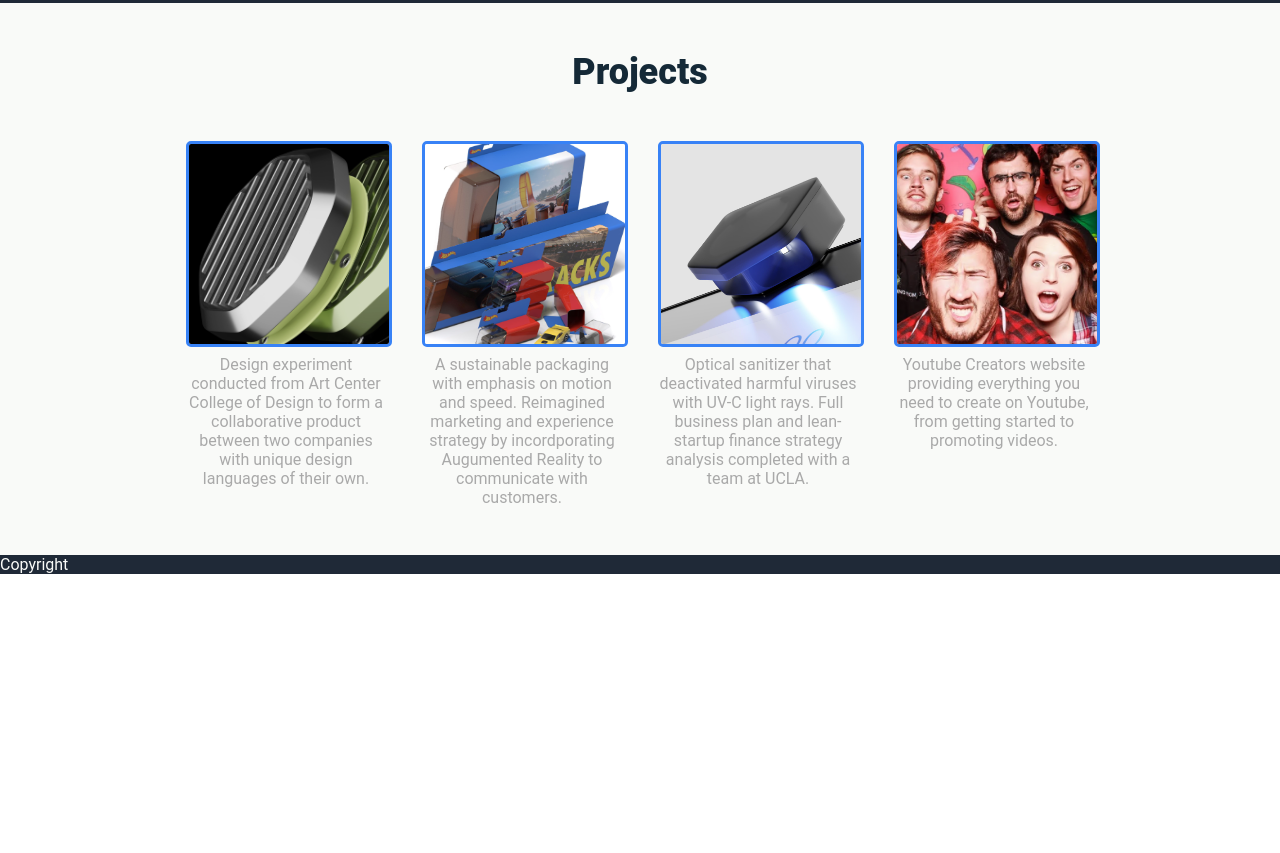
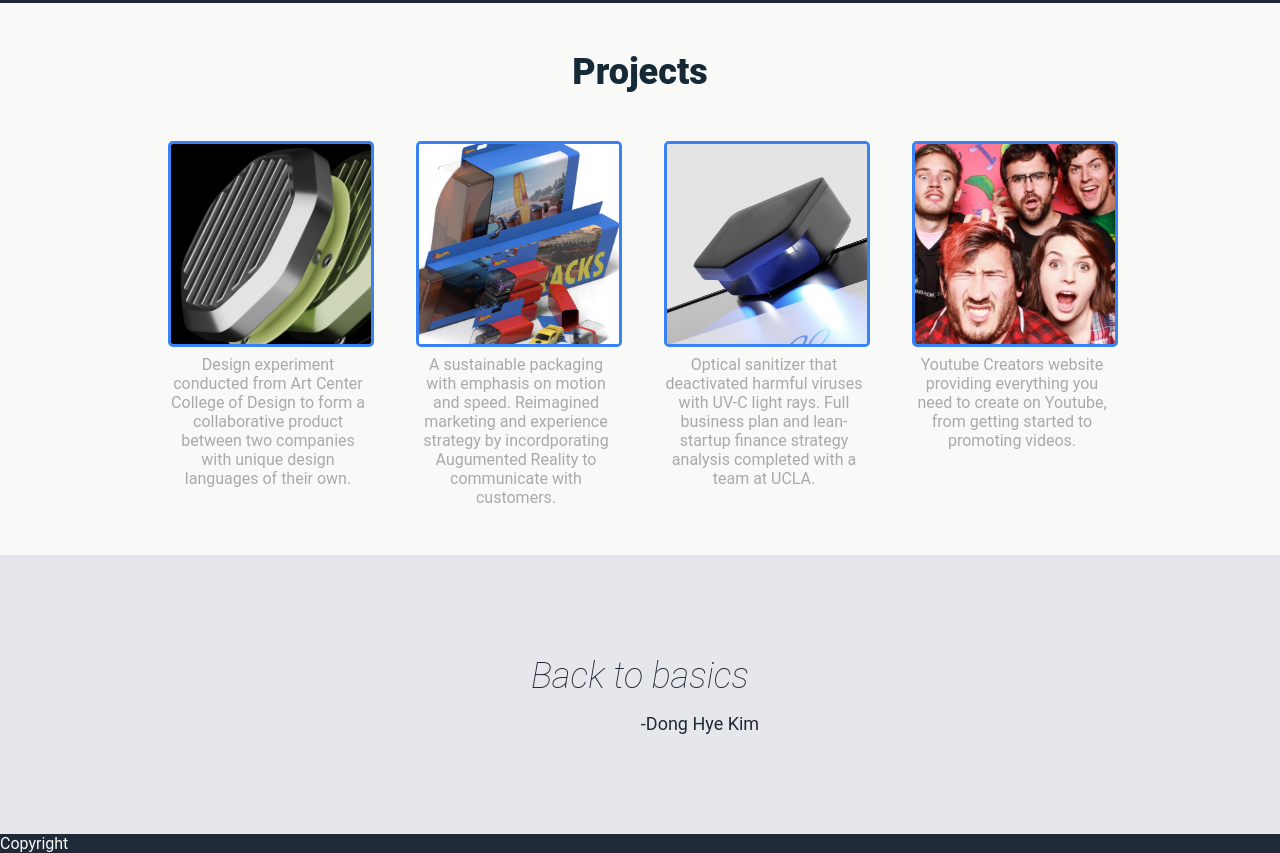
Before and after one commit to sungseanpark/donghye-lading-page, a plain HTML site: page index.html in a window 1280 px wide. Shown: the part 598-1451 px from the top of the page. Before the commit the page ends 1172 px from the top, so only its background shows below. Drawn offline with Linux system fonts and the light colour scheme.

Commit message:
Implement quote section

```diff
--- a/index.html
+++ b/index.html
@@ -93,6 +93,8 @@
         </div>
 
         <div class = "quote">
+            <div class ="quote-content">Back to basics</div>
+            <div class ="quote-author">-Dong Hye Kim</div>
 
         </div>
 
--- a/style.css
+++ b/style.css
@@ -30,7 +30,7 @@ body {
 .item-container {
     display: flex;
     justify-content: center;
-    gap: 36px;
+    gap: 48px;
     margin-bottom: 48px;
 }
 
@@ -96,6 +96,7 @@ li a {
 .main-text {
     color: #F9FAF8;
     font-size: 48px;
+    /*font-style: bold;*/
     font-weight: 900;
 }
 
@@ -158,3 +159,27 @@ button {
     font-family: Roboto, sans-serif;
     color:  darkgray;
 }
+
+.quote {
+    display: flex;
+    flex-direction: column;
+    color: #E5E7EB;
+    padding: 100px ;
+    align-self: stretch;
+    gap: 16px;
+}
+
+.quote-content {
+    font-size: 36px;
+    color: #1F2937;
+    font-style: italic;
+    font-weight: 100;
+    align-self: center;
+}
+
+.quote-author {
+    font-size: 18px;
+    color: #1F2937;
+    align-self: center;
+    padding-left: 120px;
+}
```
